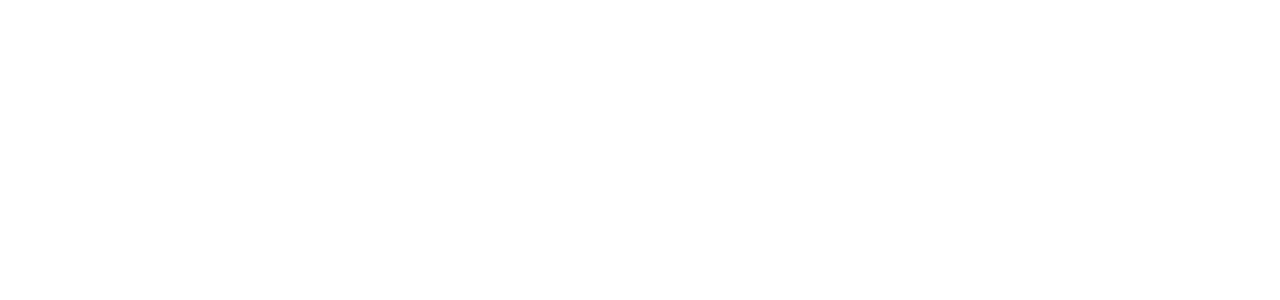
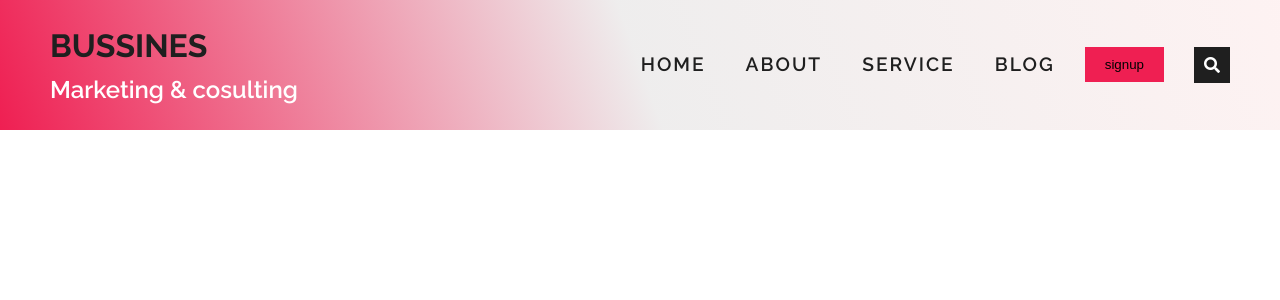
Before and after one commit to omicic/bussines, a PHP site: page / in a window 1280 px wide. Before the commit the part shown is empty. Shown: the top 300 px of the page. Run offline with PHP 8.4, Linux system fonts and the light colour scheme; style sheets or scripts are compiled from the project's sources; some libraries are stand-ins or nearby versions.

Commit message:
Header dodat

```diff
--- a/index.php
+++ b/index.php
@@ -1,3 +1,3 @@
 <?php include "partials/header.php"?>
-<h1>bussines</h1>
+<h1>mainheader</h1>
 <?php include "partials/footer.php" ?>
--- a/partials/header.php
+++ b/partials/header.php
@@ -13,3 +13,16 @@
 </head>
 
 <body>
+    <nav>
+        <h1><span>bussines</span><br>Marketing & cosulting</h1>
+        <ul>
+            <li><a href="index.php">home</a></li>
+            <li><a href="about.php">about</a></li>
+            <li><a href="service.php">service</a></li>
+            <li><a href="index.php">blog</a></li>
+            <li><button>signup</button></li>
+            <li>
+                <i class="fas fa-search"></i>
+            </li>
+        </ul>
+    </nav>
--- /dev/null
+++ b/scss/style.css
@@ -0,0 +1,109 @@
+/*********************
+variables
+*********************/
+/*********************
+mixins
+*********************/
+/*********************
+basic styles
+*********************/
+* {
+  margin: 0;
+  padding: 0;
+  -webkit-box-sizing: border-box;
+          box-sizing: border-box;
+}
+
+body {
+  font-family: "Raleway", sans-serif;
+  line-height: 1.6;
+  font-size: 16px;
+}
+
+h1,
+h2,
+h3,
+h4,
+h5,
+h6 {
+  font-weight: 600;
+  color: white;
+}
+
+ul {
+  list-style: none;
+}
+
+a {
+  text-decoration: none;
+  font-size: 1.2rem;
+  text-transform: uppercase;
+  color: #1f1f1f;
+  font-weight: 600;
+  letter-spacing: 2px;
+  margin-left: 20px;
+}
+
+/***nav***/
+nav {
+  display: -webkit-box;
+  display: -ms-flexbox;
+  display: flex;
+  -ms-flex-wrap: wrap;
+      flex-wrap: wrap;
+  -webkit-box-pack: justify;
+      -ms-flex-pack: justify;
+          justify-content: space-between;
+  -webkit-box-align: center;
+      -ms-flex-align: center;
+          align-items: center;
+  -webkit-box-orient: horizontal;
+  -webkit-box-direction: normal;
+      -ms-flex-direction: row;
+          flex-direction: row;
+  background: linear-gradient(-110deg, rgba(240, 130, 130, 0.1), rgba(92, 81, 81, 0.1), #ef1f52);
+  padding: 20px 50px;
+}
+
+nav h1 span {
+  color: #1f1f1f;
+  text-transform: uppercase;
+  font-size: 2rem;
+  font-weight: 800;
+}
+
+nav ul {
+  display: -webkit-box;
+  display: -ms-flexbox;
+  display: flex;
+  -ms-flex-wrap: wrap;
+      flex-wrap: wrap;
+  -webkit-box-pack: space-bettween;
+      -ms-flex-pack: space-bettween;
+          justify-content: space-bettween;
+  -webkit-box-align: center;
+      -ms-flex-align: center;
+          align-items: center;
+  -webkit-box-orient: horizontal;
+  -webkit-box-direction: normal;
+      -ms-flex-direction: row;
+          flex-direction: row;
+}
+
+nav ul li {
+  margin-left: 20px;
+}
+
+nav ul li button {
+  background: #ef1f52;
+  border: none;
+  padding: 10px 20px;
+  margin: 10px 10px;
+}
+
+nav ul li i {
+  background: #1f1f1f;
+  color: #fff;
+  padding: 10px;
+}
+/*# sourceMappingURL=style.css.map */
--- a/scss/style.scss
+++ b/scss/style.scss
@@ -1,7 +1,8 @@
 /*********************
 variables
 *********************/
-$fontFamily: 'Raleway', sans-serif;
+$fontFamily: 'Raleway',
+sans-serif;
 $font: 16px;
 $black: #1f1f1f;
 $pink: #ef1f52;
@@ -10,12 +11,25 @@ $lightgray: #cccac5;
 $boxShadom: #cccac5;
 $white: #fff;
 $transition: .3s ease;
-$padding: 50px 0;
+$padding: 20px 50px;
 
 /*********************
 mixins
 *********************/
+@mixin flex($justify, $align, $direction) {
+    display: flex;
+    flex-wrap: wrap;
+    justify-content: $justify;
+    align-items: $align;
+    flex-direction: $direction;
+}
 
+@mixin btn {
+    background: $pink;
+    border: none;
+    padding: 10px 20px;
+    margin: 10px 10px;
+}
 
 /*********************
 basic styles
@@ -25,11 +39,68 @@ basic styles
     padding: 0;
     box-sizing: border-box;
 }
+
 body {
     font-family: $fontFamily;
     line-height: 1.6;
+    font-size: $font;
 }
-h1, h2, h3, h4, h5, h6 {
+
+h1,
+h2,
+h3,
+h4,
+h5,
+h6 {
     font-weight: 600;
     color: white;
 }
+
+ul {
+    list-style: none;
+}
+
+a {
+    text-decoration: none;
+    font-size: 1.2rem;
+    text-transform: uppercase;
+    color: $black;
+    font-weight: 600;
+    letter-spacing: 2px;
+    margin-left: 20px;
+}
+
+
+/***nav***/
+nav {
+    @include flex(space-between, center, row);
+    background: linear-gradient(-110deg, rgba(240, 130, 130, 0.1), rgba(92, 81, 81, .1), $pink);
+    padding: $padding;
+
+    h1 {
+        span {
+            color: $black;
+            text-transform: uppercase;
+            font-size: 2rem;
+            font-weight: 800;
+        }
+    }
+
+    ul {
+        @include flex(space-bettween, center, row);
+
+        li {
+            margin-left: 20px;
+
+            button {
+                @include btn;
+            }
+
+            i {
+                background: $black;
+                color: $white;
+                padding: 10px;
+            }
+        }
+    }
+}
```
Also changed, not shown: 1 other file.
